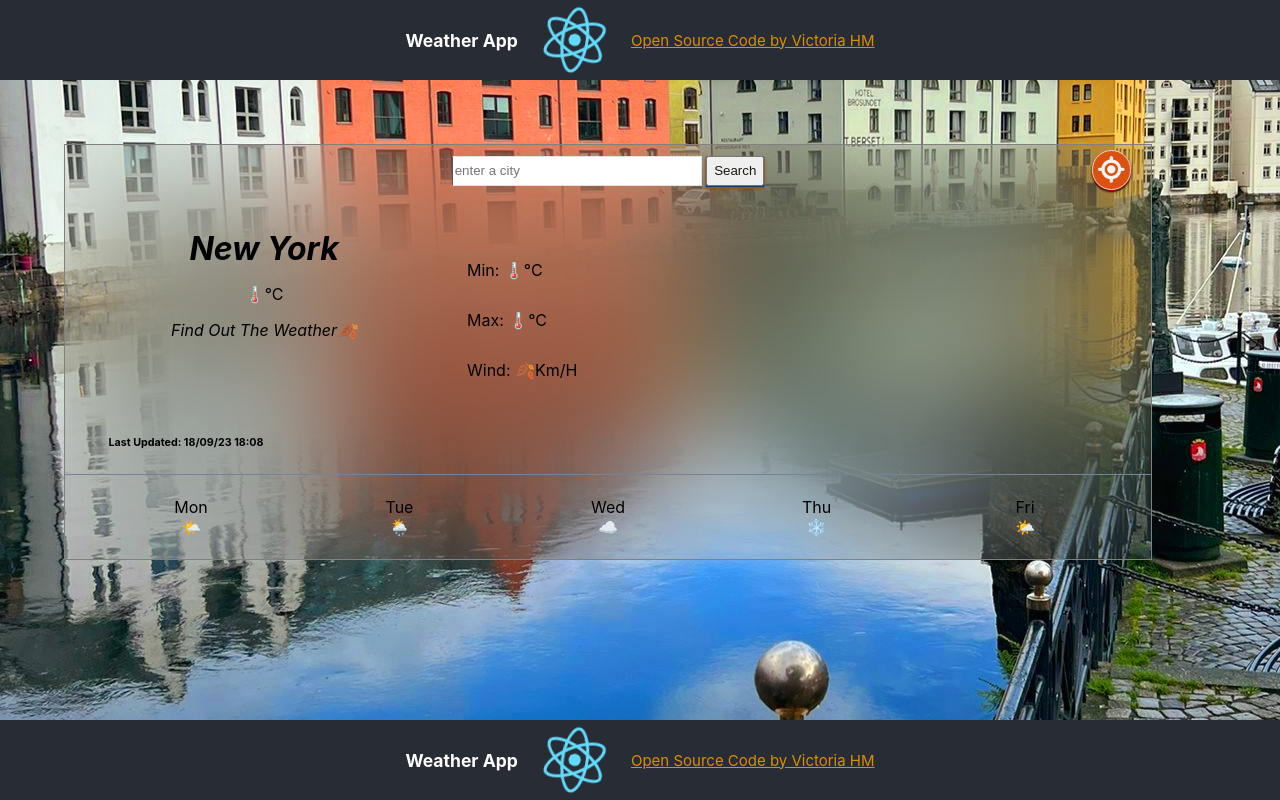
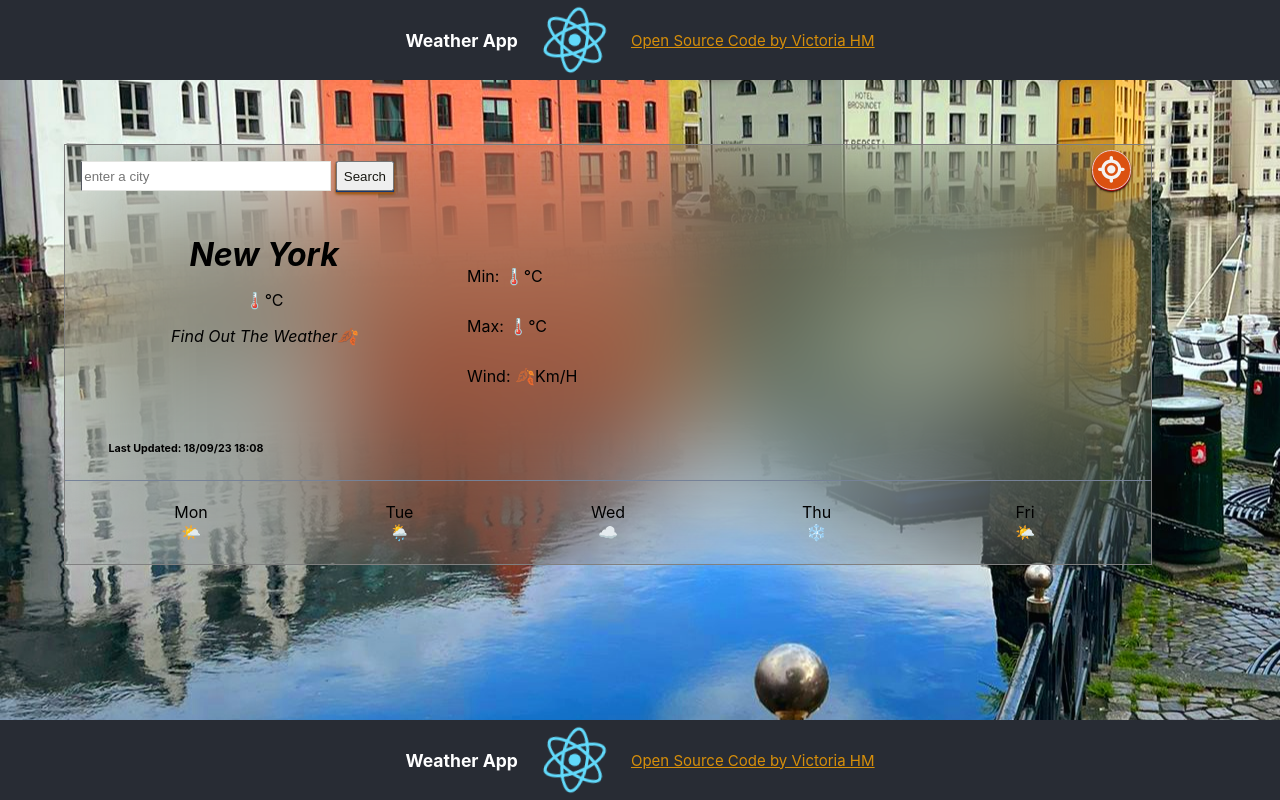
Before and after one commit to hewittmv/my-weather-react-app, a React (Create React App) app: page / in a window 1280 px wide. Built offline with nearby package versions, Linux system fonts and the light colour scheme.

Commit message:
increase margin on search form

```diff
--- a/src/App.css
+++ b/src/App.css
@@ -79,7 +79,10 @@ h6 {
   backdrop-filter: blur(60px);
 }
 .form {
-  margin-top: 1%;
+  position: relative;
+  display: flex;
+  margin-left: 1.5%;
+  margin-top: 1.5%;
 }
 .text-input {
   width: 250px;
```
